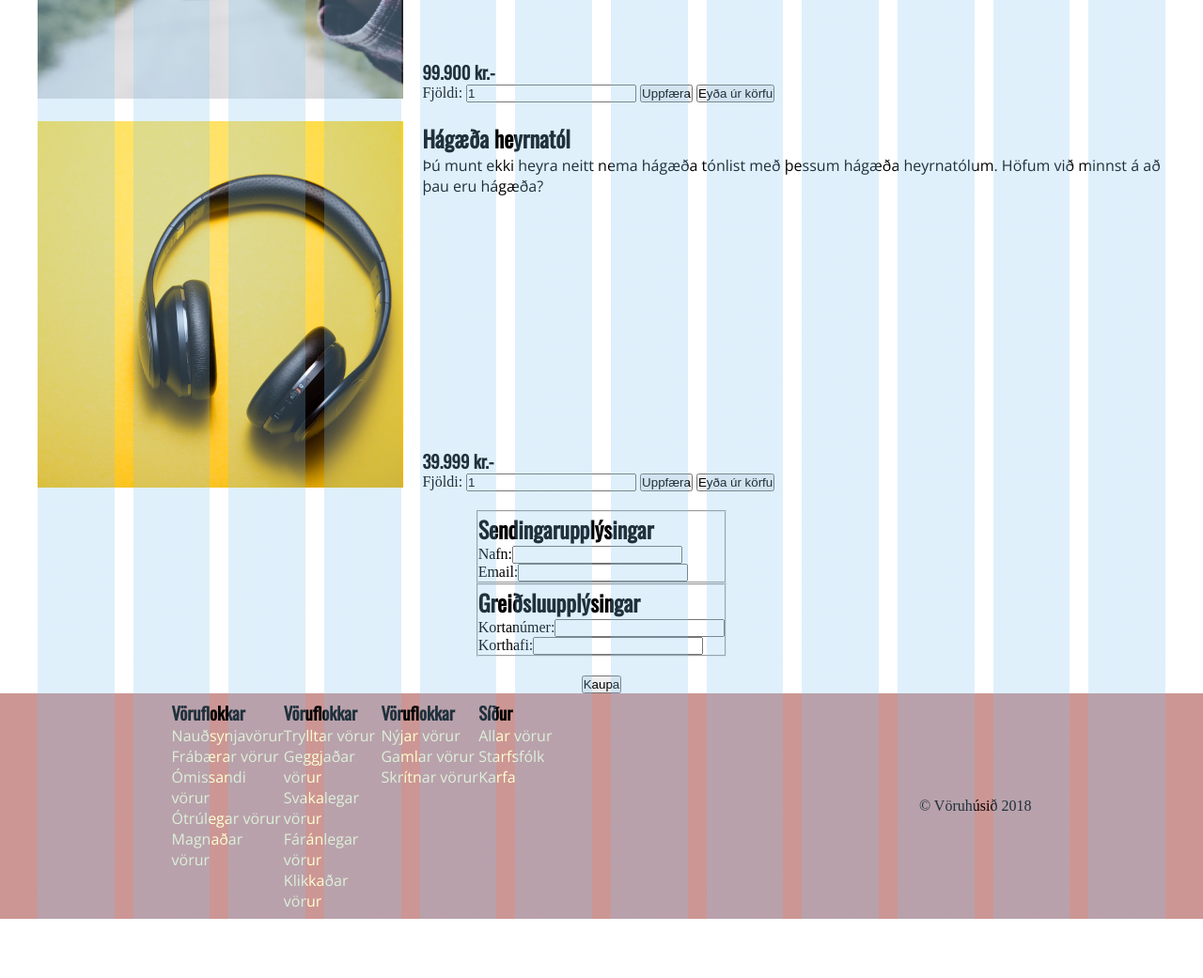
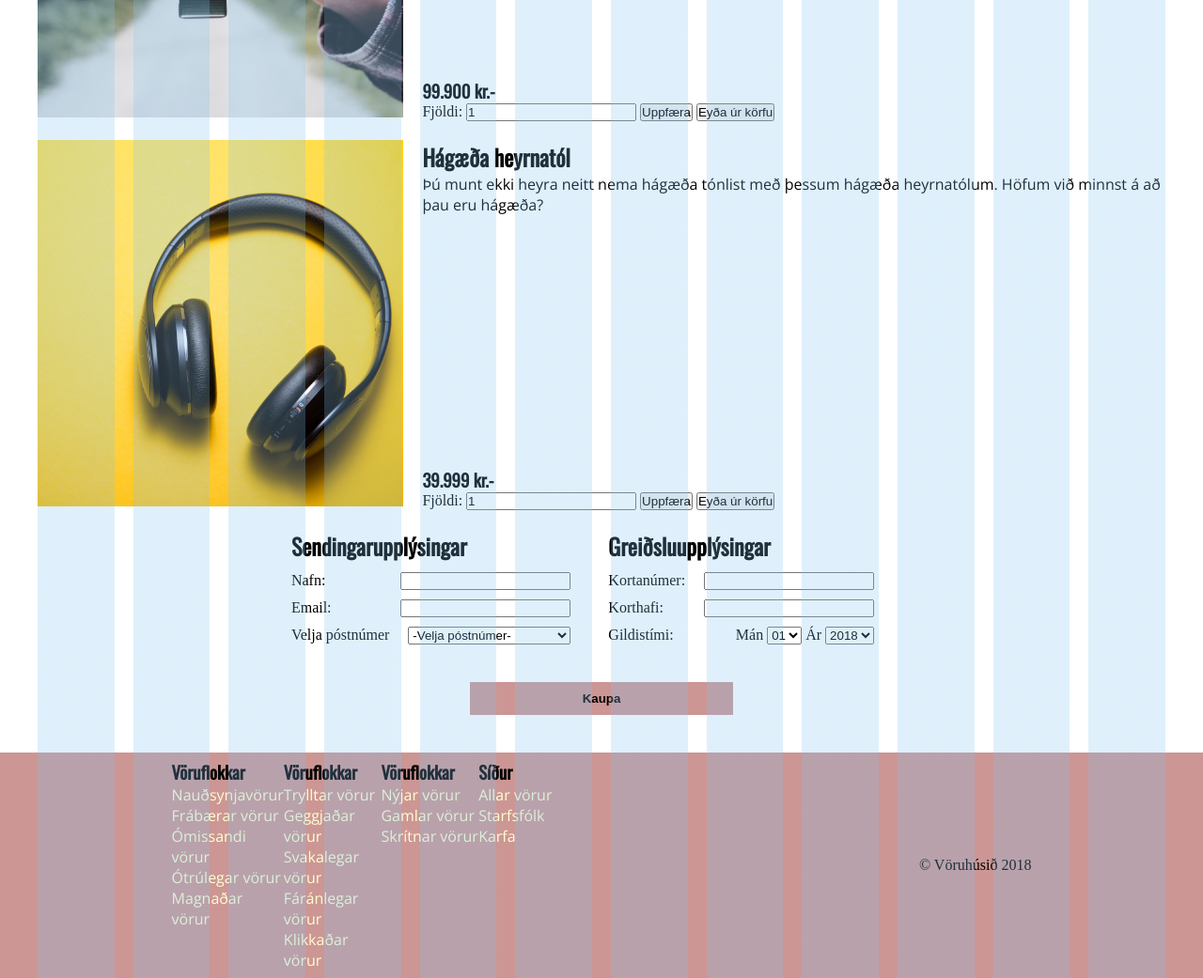
Before and after one commit to ass106/vef18-Hopverkefni1, a website: page pages/cart.html in a window 1280 px wide. Shown: the part 520-1561 px from the top of the page at 94% size. Before the commit the page ends 1498 px from the top, so only its background shows below. Drawn offline with nearby package versions, Linux system fonts and the light colour scheme; files that its build step writes are made by us from their sources.

Commit message:
afram med cart og henda ut swap fileum hans teits

```diff
--- a/efni/postnumer.txt
+++ b/efni/postnumer.html
@@ -1,3 +1,4 @@
+<label>Velja póstnúmer</label>
 <select>
   <option>-Velja póstnúmer-</option>
   <option>101 Reykjavík</option>
--- a/pages/cart.html
+++ b/pages/cart.html
@@ -8,6 +8,8 @@
     <link href="https://fonts.googleapis.com/css?family=Open+Sans|Oswald" rel="stylesheet">
     <link rel="stylesheet" href="../grid.css">
     <link rel="stylesheet" href="../styles.css">
+    <link rel="import" href="../efni/postnumer.html">
+   <script src="https://ajax.googleapis.com/ajax/libs/jquery/3.3.1/jquery.min.js"></script>
   </head>
   <body>
     <header class="header">
@@ -69,18 +71,52 @@
       </div>
 
       <div class="cart__checkout">
-        <fieldset class="cart__checkout__col">
+        <div class="cart__checkout__col">
           <h2>Sendingarupplýsingar</h2>
           <div class="cart__checkout__col__item"><label>Nafn:</label><input type="text"></div>
-          <div class="cart__checkout__col__item"><label>Email:</label><input type="text">
-        </fieldset>
-        <fieldset class="cart__checkout__col">
+          <div class="cart__checkout__col__item"><label>Email:</label><input type="text"></div>
+          <div class="cart__checkout__col__item postnumer">
+          <script>
+            $(".postnumer").load("../efni/postnumer.html");
+          </script>
+          </div>
+        </div>
+        <div class="cart__checkout__col">
           <h2>Greiðsluupplýsingar</h2>
           <div class="cart__checkout__col__item"><label>Kortanúmer:</label><input type="text"></div>
           <div class="cart__checkout__col__item"><label>Korthafi:</label><input type="text"></div>
-        </fieldset>
+        <div class="cart__checkout__col__item">
+          <label>Gildistími:</label>
+          <div class="cart__checkout__col__item__validity">
+            <label>Mán</label>
+            <select>
+              <option>01</option>
+              <option>02</option>
+              <option>03</option>
+              <option>04</option>
+              <option>05</option>
+              <option>06</option>
+              <option>07</option>
+              <option>08</option>
+              <option>09</option>
+              <option>10</option>
+              <option>11</option>
+              <option>12</option>
+            </select>
+            <label>Ár</label>
+            <select>
+              <option>2018</option>
+              <option>2019</option>
+              <option>2020</option>
+              <option>2021</option>
+              <option>2022</option>
+              <option>2023</option>
+            </select>
+          </div>
+        </div>
       </div>
-        <div class="cart__checkout__purchase"><button>Kaupa</button></div>
+    </div>
+    <div class="cart__purchase"><button>Kaupa</button></div>
     </main>
     <footer class="footer">
       <div class="footer__lists">
--- a/scss/cart.scss
+++ b/scss/cart.scss
@@ -1,16 +1,19 @@
 @import "./config";
 
 .cart > * {
-  max-width: $max-width;
-  margin: 0 auto;
   margin-top: 20px;
 }
 
 .cart {
     display: flex;
     flex-direction: column;
+    max-width: $max-width;
+    margin: 20px auto;
 
     &__title {
+      display: flex;
+      align-self: flex-start;
+      justify-content: flex-start;
     }
 
     &__card {
@@ -45,24 +48,39 @@
       &__reset {
 
       }
+    }// card end
 
     &__checkout {
       display: flex;
       flex-direction: row;
-
-      & fieldset {
-      }
+      margin: 20px auto;
 
       &__col {
+        display: flex;
+        flex-direction: column;
 
         &__item {
+          display: flex;
+          justify-content: space-between;
+          margin-right: 20px;
         }
 
+        &__item > * {
+          margin-top: 10px;
+          margin-right:20px;
+        }
       }
+    }//checkout end
 
-      &__purchase {
+    &__purchase {
+      margin: 20px auto;
+
+      & button {
+        background-color: $color-6;
+        border: 0;
+        font-weight: bolder;
+        padding: 10px 120px;
       }
+    }
 
-    }
-  }
-}
+ }// cart end
```
